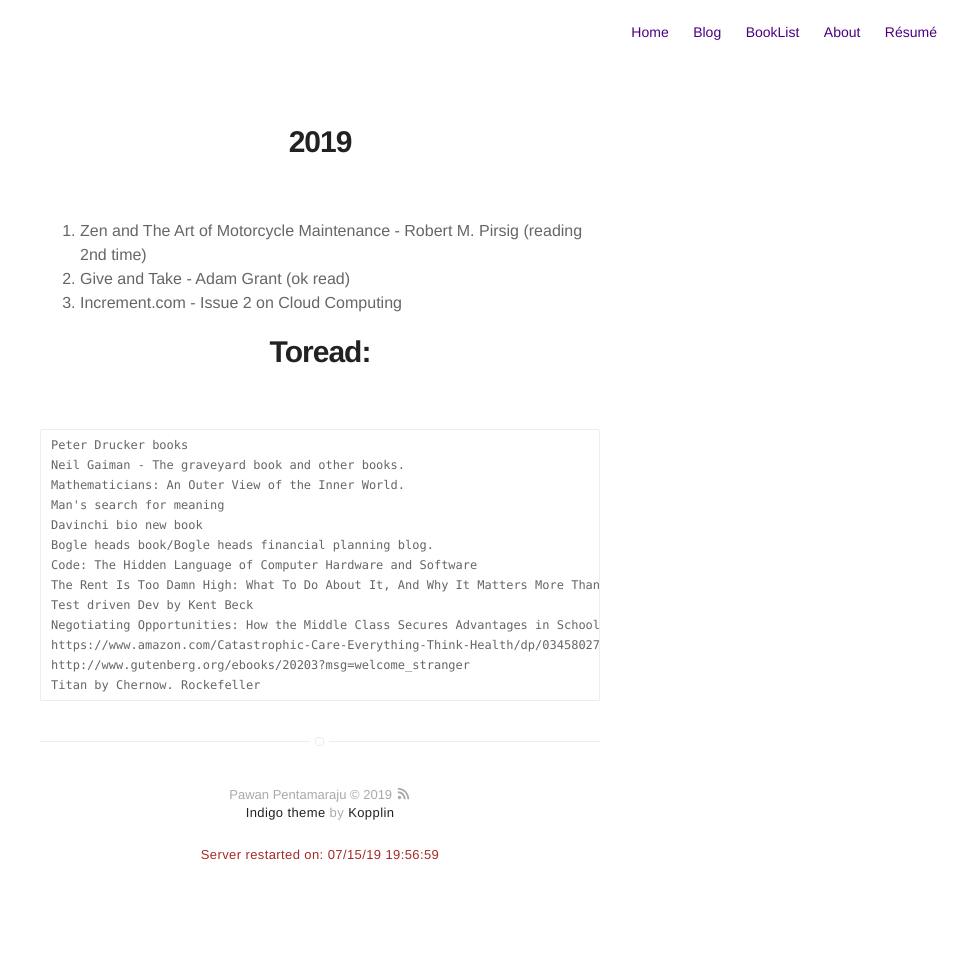
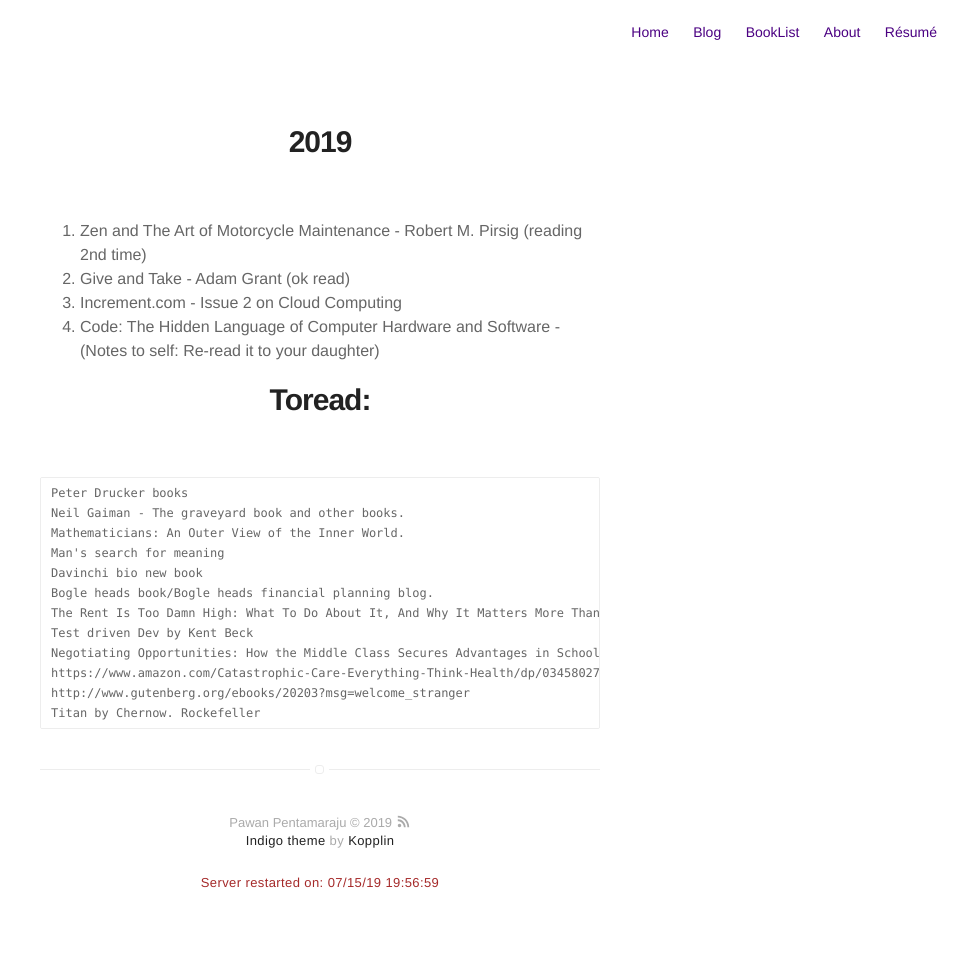
Before and after one commit to pawanpe/pawanpe.github.io, a Jekyll site: the page built from booklist/2019/books.markdown, in a window 1280 px wide. Shown: the whole page, without its empty margins (320-1280 px from the left). Built offline with Jekyll 4.4.1, drawn with Linux system fonts in a browser that asks for light colours; before the commit the page ends 926 px from its top, so only the background shows below that.

Commit message:
Update books for 7/15

```diff
--- a/booklist/2019/books.markdown
+++ b/booklist/2019/books.markdown
@@ -8,6 +8,7 @@ layout: page
 1. Zen and The Art of Motorcycle Maintenance - Robert M. Pirsig (reading 2nd time)
 2. Give and Take - Adam Grant (ok read)
 3. Increment.com - Issue 2 on Cloud Computing
+4. Code: The Hidden Language of Computer Hardware and Software - (Notes to self: Re-read it to your daughter)
 
 # Toread:
     Peter Drucker books
```
Also changed, not shown: other parts of booklist/2019/books.markdown (+0 -1 lines).
